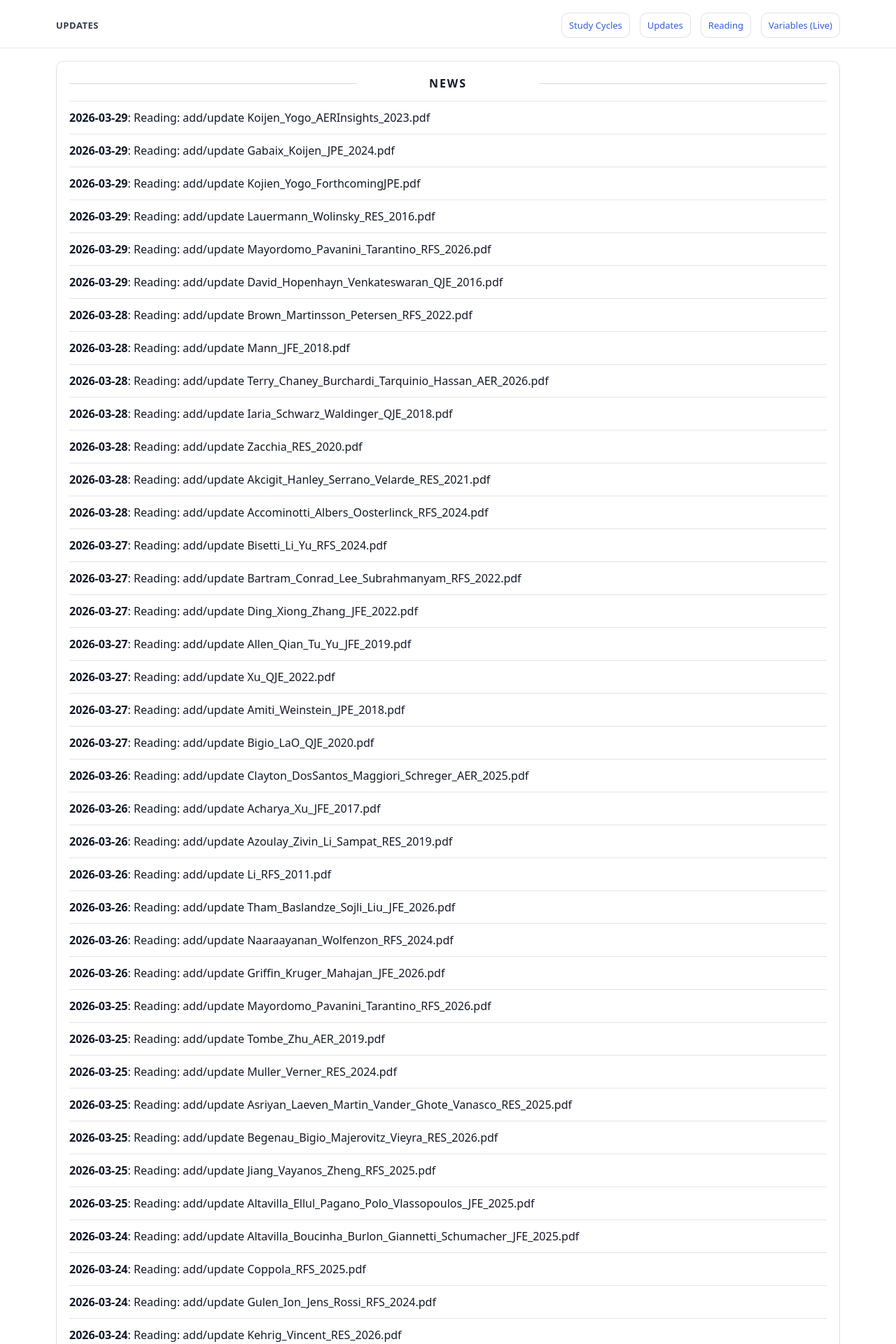
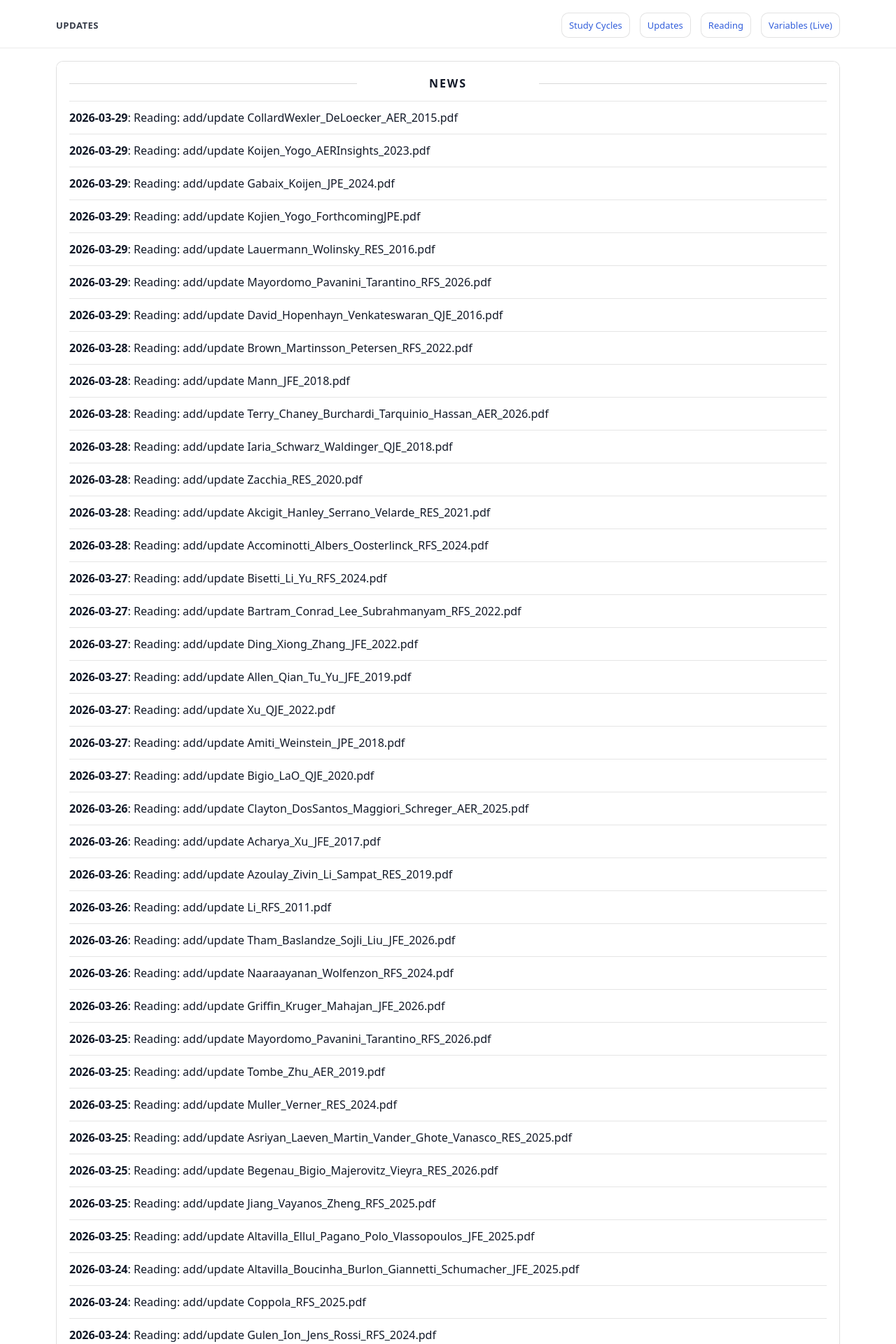
Before and after one commit to yaxinzn/study-archive, a Jekyll site: the page built from updates/index.md, in a window 1280 px wide. Shown: the top 1920 px of the page at 70% size. Built offline with Jekyll 4.4.1, drawn with Linux system fonts in a browser that asks for light colours; some of the changed text lies outside the part shown.

Commit message:
chore: update NEWS feed

```diff
--- a/_data/news.yml
+++ b/_data/news.yml
@@ -1,4 +1,7 @@
 # Auto-generated update history (sorted newest -> oldest). Do not edit manually.
+- ts: "1774780792"
+  date: "2026-03-29"
+  title: "Reading: add/update CollardWexler_DeLoecker_AER_2015.pdf"
 - ts: "1774779651"
   date: "2026-03-29"
   title: "Reading: add/update Koijen_Yogo_AERInsights_2023.pdf"
```
